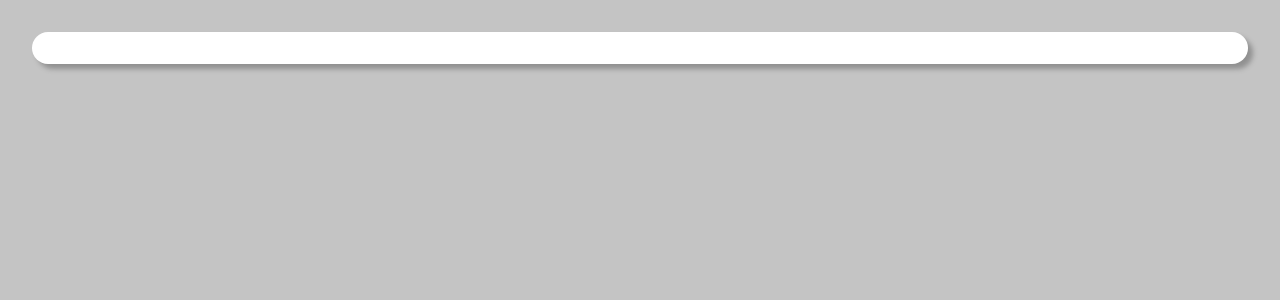
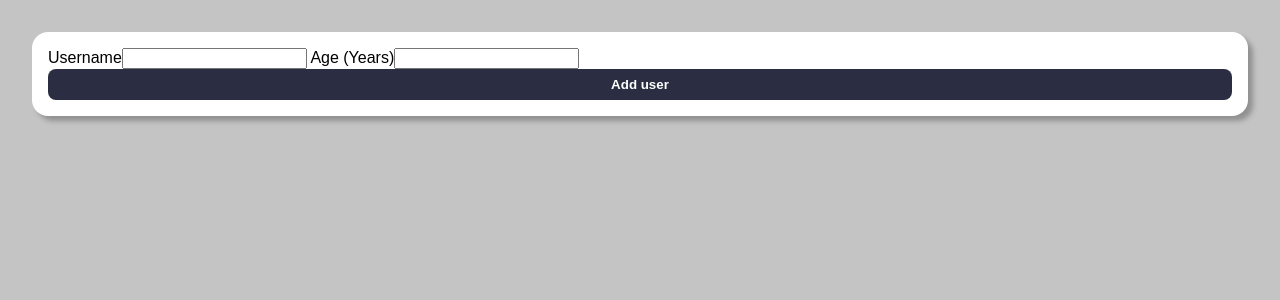
Before and after one commit to MarcinSQL/react-add-user, a React (Create React App) app: page / in a window 1280 px wide. Shown: the top 300 px of the page. Built offline with nearby package versions, Linux system fonts and the light colour scheme.

Commit message:
Added UI Button component with styles and FormInputs component

```diff
--- a/src/components/Form.js
+++ b/src/components/Form.js
@@ -1,9 +1,10 @@
+import FormInputs from "./FormInputs";
 import Card from "./UI/Card";
 
 const Form = () => {
     return (
         <Card>
-
+            <FormInputs />
         </Card>
     );
 }
--- /dev/null
+++ b/src/components/FormInputs.js
@@ -0,0 +1,17 @@
+import Button from "./UI/Button";
+
+const FormInputs = () => {
+    return (
+        <form>
+            <label> Username
+                <input type="text" />
+            </label>
+            <label> Age (Years)
+                <input type="number" min={1}/>
+            </label>
+            <Button>Add user</Button>
+        </form>
+    );
+}
+
+export default FormInputs;
--- /dev/null
+++ b/src/components/UI/Button.js
@@ -0,0 +1,7 @@
+import classes from "./Button.module.css";
+
+const Button = (props) => {
+  return <button className={classes.button}>{props.children}</button>;
+};
+
+export default Button;
--- /dev/null
+++ b/src/components/UI/Button.module.css
@@ -0,0 +1,20 @@
+.button {
+  width: auto;
+  padding: .5rem 1rem;
+  border-radius: 8px;
+  background-color: #2b2d42;
+  color: #FDFFFC;
+  font-weight: 700;
+  border: none;
+  transition: all 0.3s ease-in-out;
+}
+
+.button:hover {
+  background-color: #80a1d4;
+}
+
+@media (min-width: 768px) {
+  .button {
+    width: 100%;
+  }
+}
```
